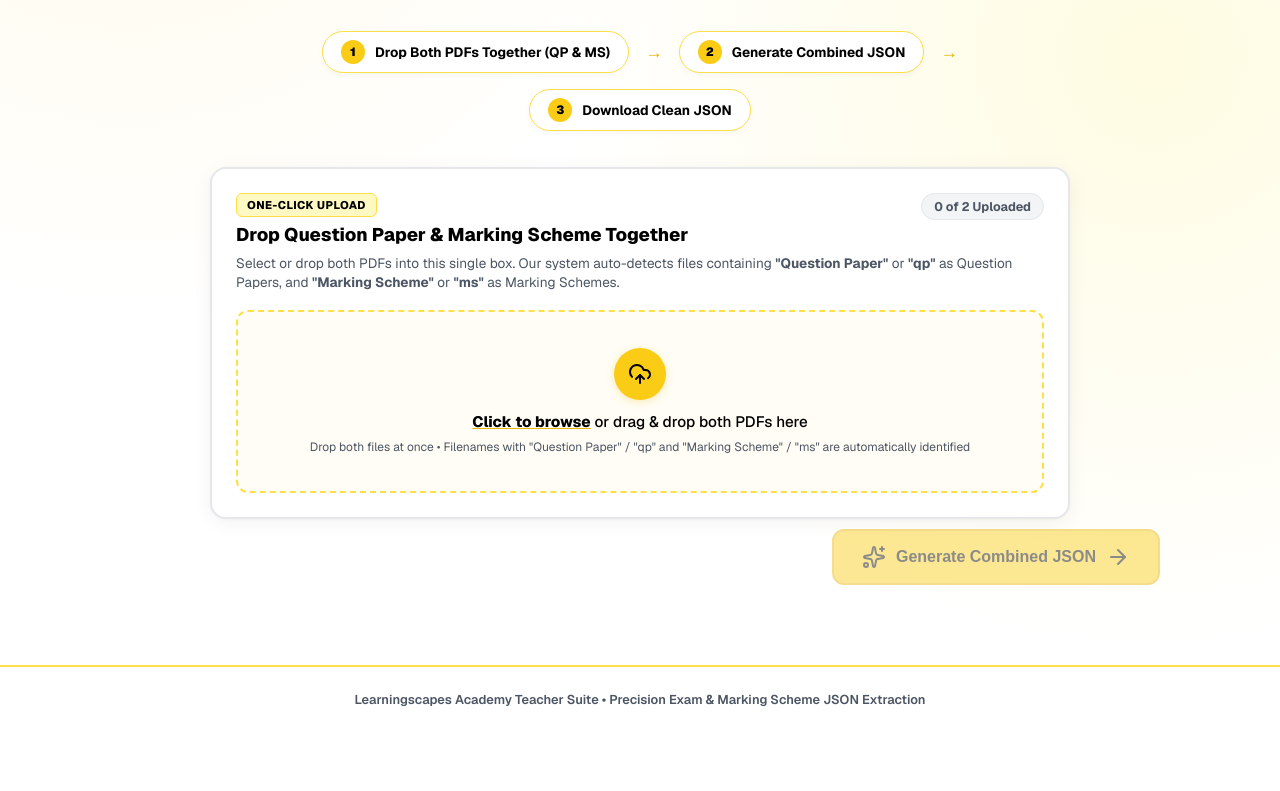
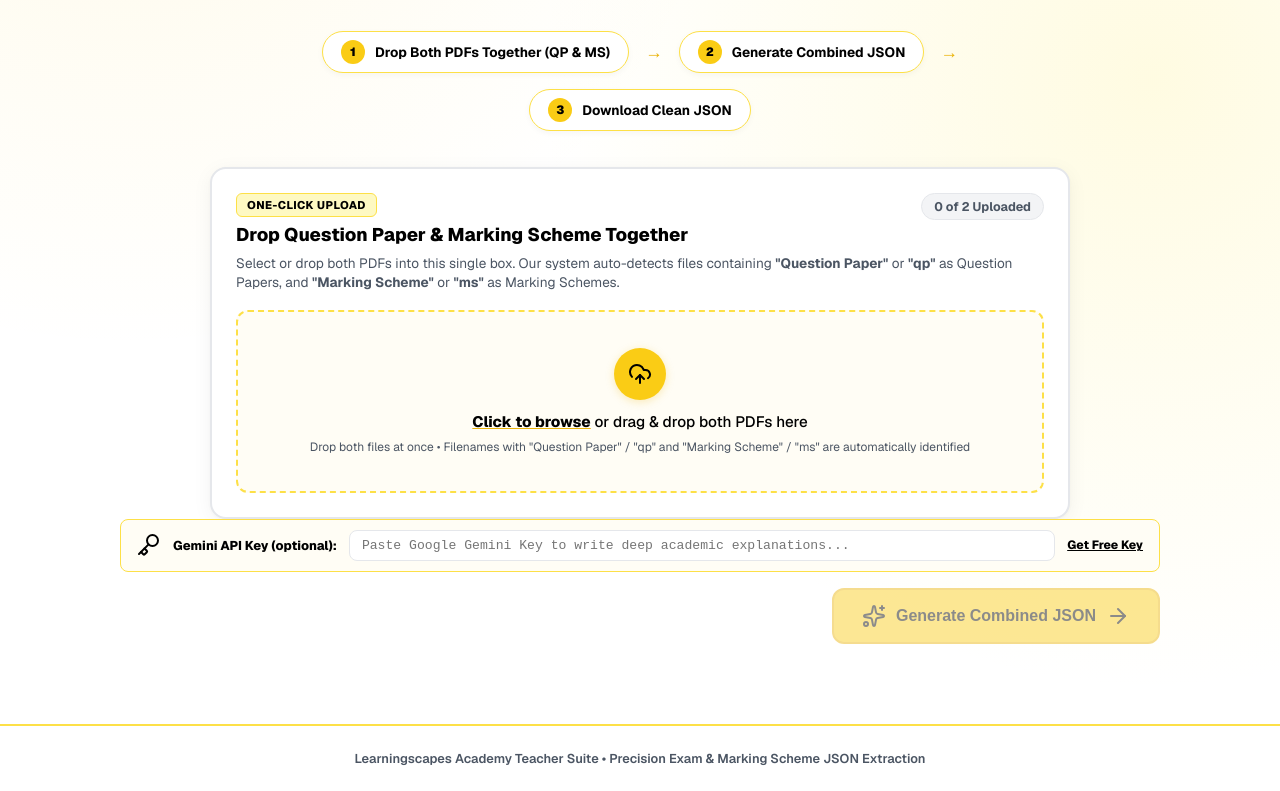
Before and after one commit to AliWahid1310/PDF-to-JSON-Converter, a Next.js app: page / in a window 1280 px wide. Shown: the part 395-1186 px from the top of the page. Before the commit the page ends 1127 px from the top, so only its background shows below. Built offline with nearby package versions, Linux system fonts and the light colour scheme.

Commit message:
feat: direct scientific conceptual explanations without mentioning marking scheme

```diff
--- a/src/app/api/explain/route.ts
+++ b/src/app/api/explain/route.ts
@@ -35,22 +35,23 @@ export async function POST(req: NextRequest) {
       verifiedAnswer: q.correctAnswer,
     }));
 
-    const prompt = `You are an expert Cambridge teacher in ${subject || "Science"}.
-You are provided with a verified list of multiple-choice exam questions and their OFFICIAL verified marking scheme answers.
+    const prompt = `You are a distinguished academic teacher and subject expert in ${subject || "Science"}.
+You are provided with a verified list of exam questions, multiple-choice options, and the verified correct answer for each.
 
-Your task is to write a clear, accurate, and concise 1-2 sentence academic explanation for each question explaining WHY the specified verified answer is correct.
+Your task is to write a rigorous, high-quality, 1-3 sentence academic and conceptual explanation for each question explaining WHY that specific answer is scientifically/conceptually correct.
 
-CRITICAL CONSTRAINTS:
-1. Do NOT change the question number or the verified answer.
-2. Return ONLY a pure JSON object mapping each question number (as a string key) to its explanation string.
-Example format:
+STRICT CONSTRAINTS:
+1. NEVER mention "the marking scheme", "mark scheme", "the answer key", or "the official answer". Write as an authoritative teacher explaining the concept, formulas, calculations, or underlying scientific principles directly.
+2. Address the concept directly. For example: "Work is a scalar quantity because it is defined as the product of force and displacement, having magnitude only without directional dependence. In contrast, force, momentum, and velocity all possess both magnitude and direction, making them vector quantities."
+3. Do NOT change any question number or correct answer. The mapping is fixed.
+4. Return ONLY a pure JSON object where each key is the string question number and the value is the explanation string:
 {
-  "1": "Work is a scalar quantity because it has magnitude only and is the scalar product of force and displacement, whereas force, momentum, and velocity are all vectors.",
-  "2": "A systematic error causes all readings to shift consistently in one direction away from the true value, thus affecting accuracy rather than precision."
+  "1": "Explanation for question 1...",
+  "2": "Explanation for question 2..."
 }
-3. Output valid JSON only, without markdown fences or additional text.
+5. Output valid JSON only, without markdown fences or any other commentary.
 
-Here are the questions:
+Questions to explain:
 ${JSON.stringify(promptQuestions, null, 2)}`;
 
     let responseText = "";
--- a/src/app/globals.css
+++ b/src/app/globals.css
@@ -1578,6 +1578,83 @@ html, body {
   font-weight: 600;
 }
 
+/* Inline API Key Bar */
+.api-key-inline-bar {
+  display: flex;
+  align-items: center;
+  gap: 12px;
+  background: #fffdf5;
+  border: 1.5px solid var(--yellow-border);
+  border-radius: var(--radius-sm);
+  padding: 10px 16px;
+  margin-bottom: 16px;
+  flex-wrap: wrap;
+}
+
+.api-key-inline-label {
+  font-size: 0.8rem;
+  font-weight: 800;
+  color: #000000;
+  white-space: nowrap;
+}
+
+.api-key-inline-input {
+  flex: 1;
+  min-width: 200px;
+  background: #ffffff;
+  border: 1px solid var(--border-subtle);
+  border-radius: var(--radius-sm);
+  padding: 7px 12px;
+  font-size: 0.82rem;
+  outline: none;
+  font-family: monospace;
+}
+
+.api-key-inline-input:focus {
+  border-color: #000000;
+  box-shadow: 0 0 0 1px #000000;
+}
+
+.api-key-active-badge {
+  font-size: 0.75rem;
+  font-weight: 800;
+  color: #15803d;
+  background: #dcfce7;
+  padding: 4px 10px;
+  border-radius: 9999px;
+  white-space: nowrap;
+}
+
+.api-key-get-link {
+  font-size: 0.75rem;
+  font-weight: 800;
+  color: #000000;
+  text-decoration: underline;
+  white-space: nowrap;
+}
+
+/* Explanation Callout Banner */
+.explanation-callout-card {
+  background: #fffdf5;
+  border: 2px solid var(--yellow-border);
+  border-radius: var(--radius-md);
+  padding: 16px 20px;
+  margin-bottom: 20px;
+  display: flex;
+  align-items: center;
+  justify-content: space-between;
+  gap: 16px;
+  flex-wrap: wrap;
+}
+
+.explanation-callout-text {
+  display: flex;
+  align-items: flex-start;
+  gap: 12px;
+  flex: 1;
+  min-width: 260px;
+}
+
 /* Utilities */
 .animate-spin { animation: spin 1s linear infinite; }
 .empty-text { color: var(--text-muted); text-align: center; padding: 24px; font-weight: 600; }
--- a/src/app/page.tsx
+++ b/src/app/page.tsx
@@ -20,7 +20,8 @@ import {
   Calendar,
   Clock,
   Layers,
-  GraduationCap
+  GraduationCap,
+  Key
 } from "lucide-react";
 
 import { parseExamPdfs } from "@/utils/pdfParser";
@@ -339,6 +340,31 @@ export default function Home() {
             </div>
           )}
 
+          {/* Optional Gemini API Key bar for instant academic explanation synthesis */}
+          <div className="api-key-inline-bar">
+            <Key className="w-4 h-4 text-black flex-shrink-0" />
+            <span className="api-key-inline-label">Gemini API Key (optional):</span>
+            <input
+              type="password"
+              placeholder="Paste Google Gemini Key to write deep academic explanations..."
+              value={apiKey}
+              onChange={(e) => handleSaveApiKey(e.target.value)}
+              className="api-key-inline-input"
+            />
+            {apiKey ? (
+              <span className="api-key-active-badge">✓ Explanations Active</span>
+            ) : (
+              <a
+                href="https://aistudio.google.com/app/apikey"
+                target="_blank"
+                rel="noopener noreferrer"
+                className="api-key-get-link"
+              >
+                Get Free Key
+              </a>
+            )}
+          </div>
+
           {/* Action Trigger Button */}
           <div className="action-row">
             {(questionPaper || markingScheme || resultData) && (
@@ -507,6 +533,44 @@ export default function Home() {
               </div>
             </div>
 
+            {/* Explanation Synthesis Callout if not yet enriched */}
+            {resultData.questions?.[0]?.explanation?.startsWith("Correct option is") && (
+              <div className="explanation-callout-card">
+                <div className="explanation-callout-text">
+                  <Sparkles className="w-5 h-5 text-yellow-accent flex-shrink-0" />
+                  <div>
+                    <h4 className="font-bold text-sm text-black">
+                      Want conceptual explanations for why each answer is correct?
+                    </h4>
+                    <p className="text-xs text-zinc-600">
+                      Questions and verified answers remain locked. Generate scientific explanations without altering any answers.
+                    </p>
+                  </div>
+                </div>
+                <button
+                  type="button"
+                  onClick={() => {
+                    if (!apiKey) setIsKeyModalOpen(true);
+                    else handleEnrichExplanations(resultData);
+                  }}
+                  disabled={isExplaining}
+                  className="btn-action-solid"
+                >
+                  {isExplaining ? (
+                    <>
+                      <RefreshCw className="w-4 h-4 animate-spin" />
+                      <span>Writing Explanations...</span>
+                    </>
+                  ) : (
+                    <>
+                      <Sparkles className="w-4 h-4" />
+                      <span>Generate Concept Explanations</span>
+                    </>
+                  )}
+                </button>
+              </div>
+            )}
+
             {/* JSON Output */}
             <JsonViewer
               jsonString={rawJson}
--- a/src/utils/pdfParser.ts
+++ b/src/utils/pdfParser.ts
@@ -180,9 +180,9 @@ export async function parseExamPdfs(
     const msData = answersMap.get(current.num) || { answer: "", marks: 1 };
     const ansLetter = msData.answer || "";
 
-    // Construct baseline teacher explanation
-    const optText = options && ansLetter && options[ansLetter] ? ` (${options[ansLetter]})` : "";
-    const explanation = `Option ${ansLetter}${optText} is verified as the correct answer in the official marking scheme.`;
+    // Construct clean baseline explanation without mentioning marking scheme
+    const optText = options && ansLetter && options[ansLetter] ? `: ${options[ansLetter]}` : "";
+    const explanation = `Correct option is ${ansLetter}${optText}.`;
 
     questions.push({
       number: current.num,
```
